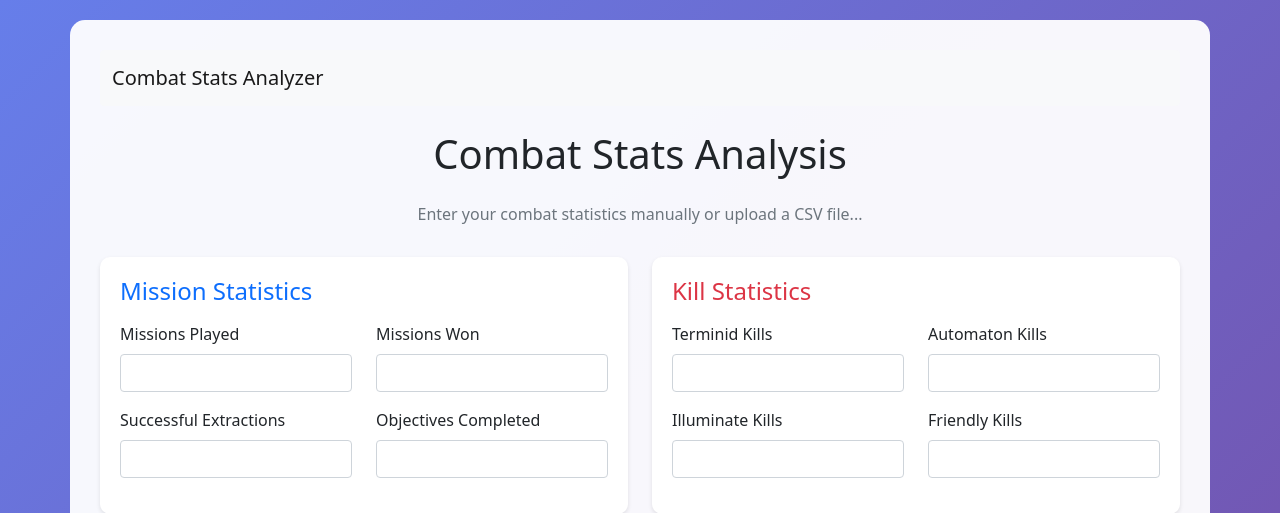
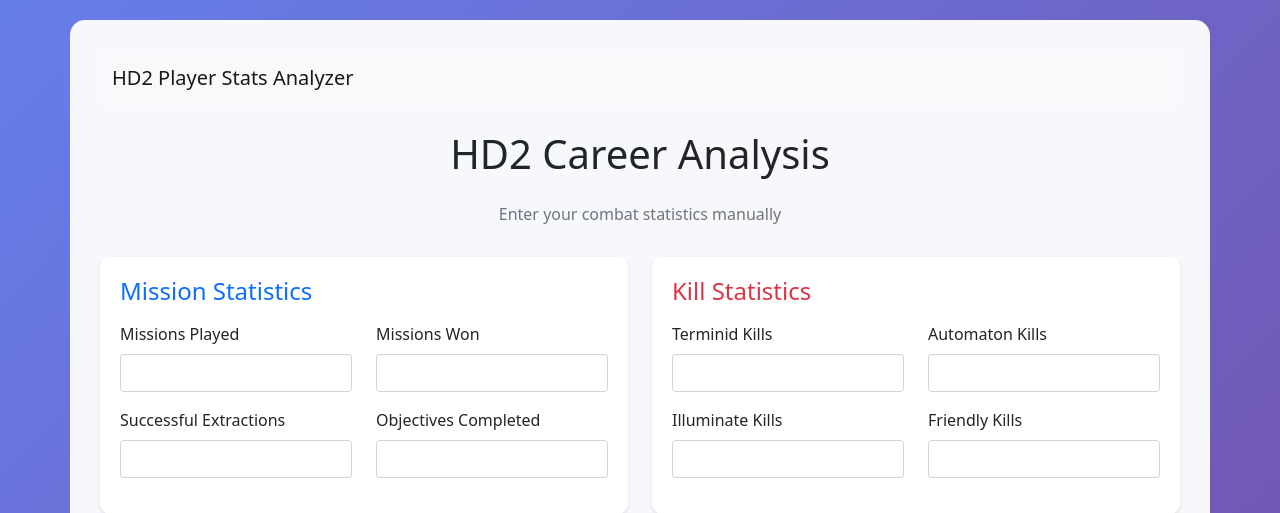
Before and after one commit to smurfcrew/Helldivers2-Player-Stats-Viz, a Flask app: page / in a window 1280 px wide. Shown: the top 513 px of the page. Run offline with Flask 3, Linux system fonts and the light colour scheme.

Commit message:
Update Repo

```diff
--- a/templates/base.html
+++ b/templates/base.html
@@ -40,7 +40,7 @@
     <div class="container">
         <nav class="navbar navbar-expand-lg navbar-light bg-light rounded mb-4">
             <div class="container-fluid">
-                <a class="navbar-brand" href="/">Combat Stats Analyzer</a>
+                <a class="navbar-brand" href="/">HD2 Player Stats Analyzer</a>
             </div>
         </nav>
 
--- a/templates/index.html
+++ b/templates/index.html
@@ -3,8 +3,8 @@
 {% block content %}
 <div class="row">
     <div class="col-12">
-        <h1 class="text-center mb-4">Combat Stats Analysis</h1>
-        <p class="text-center text-muted">Enter your combat statistics manually or upload a CSV file...</p>
+        <h1 class="text-center mb-4">HD2 Career Analysis</h1>
+        <p class="text-center text-muted">Enter your combat statistics manually</p>
     </div>
 </div>
 
```
Also changed, not shown: README.md, assets/combat-stats.png (added), assets/viz-exmp.png (added).
